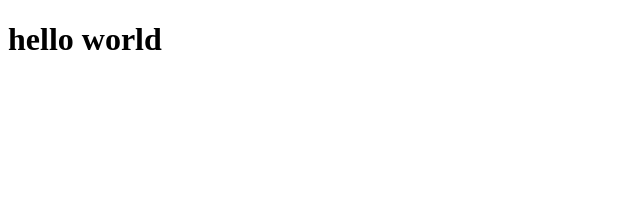
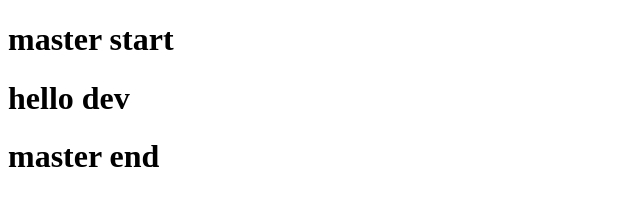
Before and after one commit to chauhan-suraj/git-example, a plain HTML site: page index.html in a window 1280 px wide. Shown: the whole page, without its empty margins (0-640 px from the left). Drawn offline with Linux system fonts and the light colour scheme.

Commit message:
main title changes

```diff
--- a/index.html
+++ b/index.html
@@ -6,6 +6,8 @@
     <title>Document</title>
 </head>
 <body >
-<h1>hello world</h1>
+<h1>master start</h1>
+<h1>hello dev</h1>
+<h1>master end</h1>
 </body>
 </html>
```
